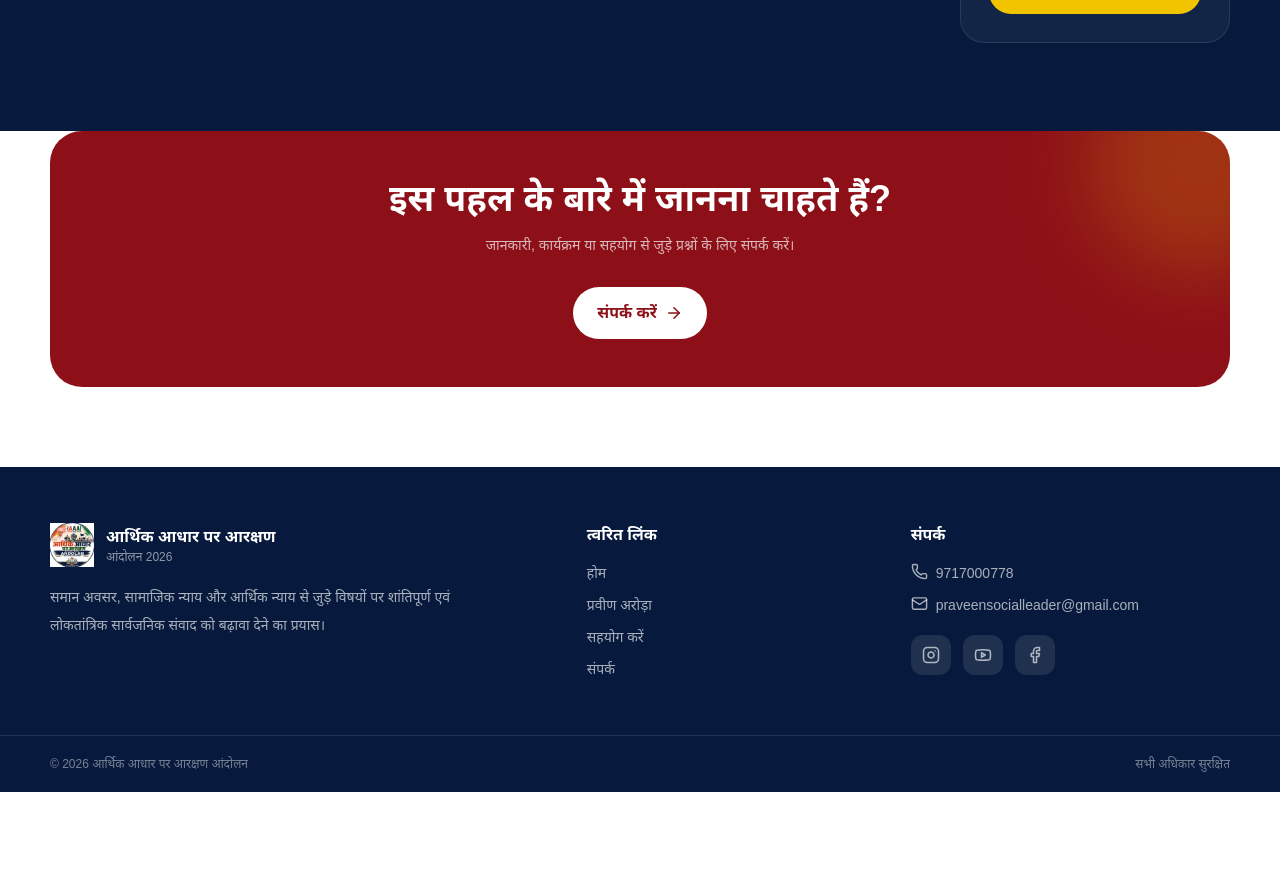
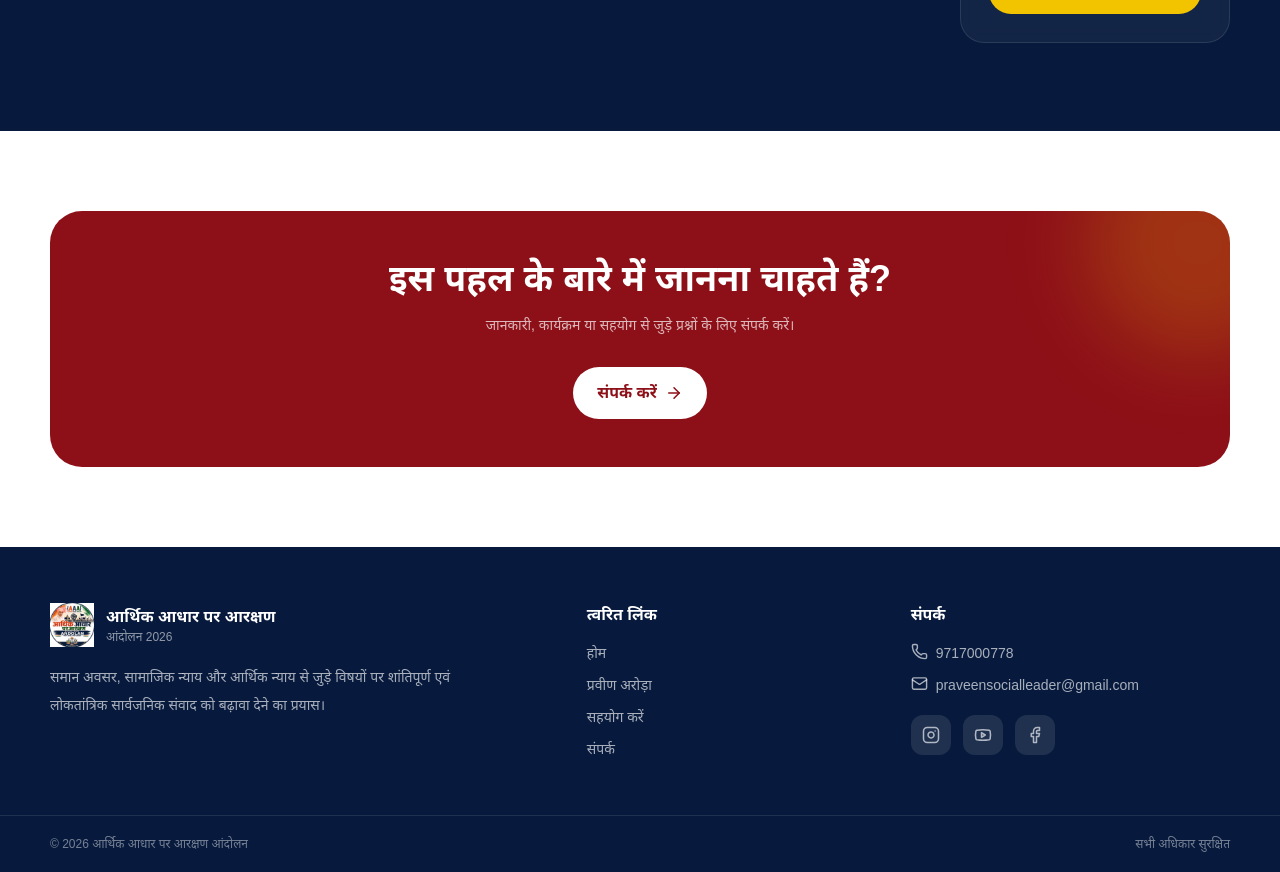
Before and after one commit to GouravSaini2004/Aarthikaadharandolan, a Next.js app: page / in a window 1280 px wide. Shown: the part 2900-3772 px from the top of the page. Before the commit the page ends 3692 px from the top, so only its background shows below. Built offline with nearby package versions, Linux system fonts and the light colour scheme.

Commit message:
Update page.tsx

```diff
--- a/app/page.tsx
+++ b/app/page.tsx
@@ -288,7 +288,7 @@ export default function Home() {
       </section>
 
       {/* CTA */}
-      <section className="pb-20">
+      <section className="py-20">
         <div className="container-page">
           <div className="relative overflow-hidden rounded-[2rem] bg-[var(--red)] px-7 py-12 text-center text-white sm:px-12">
 
```
